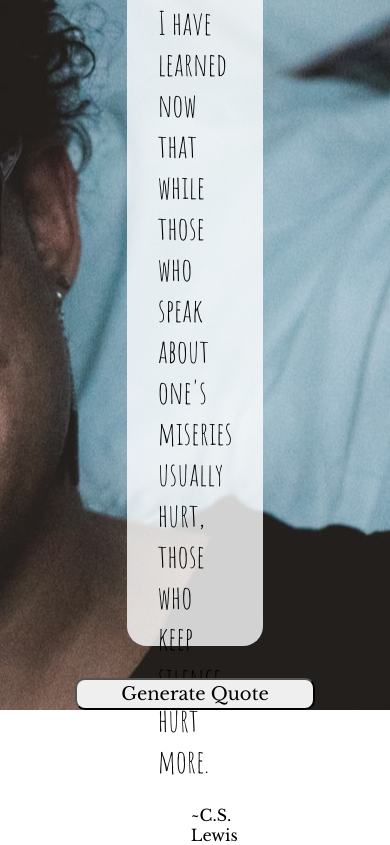
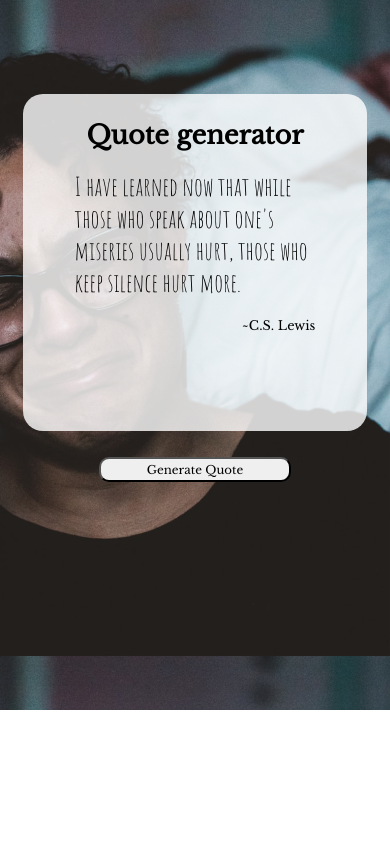
Before and after one commit to HodgePodge02/quotes-generator, a plain HTML site: page index.html in a window 390 px wide. Shown: the part 134-979 px from the top of the page. After the commit the page ends 844 px from the top, so only its background shows below. Drawn offline with nearby package versions, Linux system fonts and the light colour scheme.

Commit message:
add mobile styling

```diff
--- a/style.css
+++ b/style.css
@@ -49,10 +49,89 @@
   margin-top: 2rem;
 }
 
-#button-wrapper button {
+#generate-button {
   border-radius: 10px;
   height: 2rem;
   width: 15rem;
   font-size: large;
   font-family: "Libre Baskerville", serif;
 }
+
+@media screen and (max-width: 1270px) {
+  #card {
+    width: 40%;
+  }
+}
+
+@media screen and (max-width: 988px) {
+  #card {
+    width: 45%;
+  }
+}
+
+@media screen and (max-width: 910px) {
+  #card {
+    width: 50%;
+  }
+}
+
+@media screen and (max-width: 819px) {
+  #card {
+    width: 55%;
+  }
+}
+
+@media screen and (max-width: 745px) {
+  #card {
+    width: 60%;
+  }
+}
+
+@media screen and (max-width: 683px) {
+  html {
+    font-size: 80%;
+  }
+  #card {
+    width: 65%;
+  }
+  #generate-button {
+    font-size: 92%;
+  }
+}
+
+@media screen and (max-width: 615px) {
+  #quote_Generator {
+    background: url(./img/bg-mobile.png);
+    background-position: right;
+  }
+}
+
+@media screen and (max-width: 504px) {
+  #generate-button {
+    font-size: 92%;
+  }
+  #card {
+    width: 70%;
+  }
+}
+
+@media screen and (max-width: 468px) {
+  #card {
+    width: 80%;
+  }
+}
+
+@media screen and (max-width: 410px) {
+  #card {
+    width: 88%;
+  }
+}
+
+@media screen and (max-width: 373px) {
+  #card h1 {
+    font-size: 1.5rem;
+  }
+  #text p {
+    font-size: 1.85rem;
+  }
+}
```
Also changed, not shown: img/bg-mobile.png (added).
